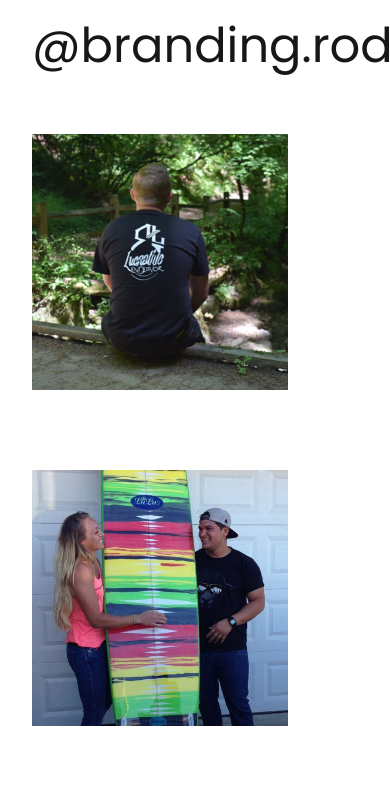
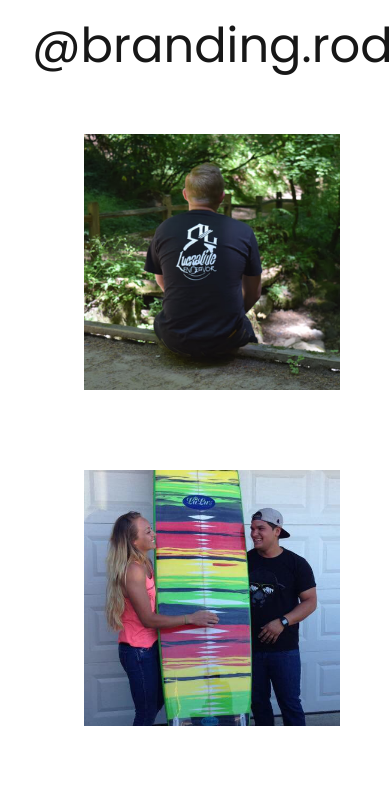
Before and after one commit to rowinbot/thebrandingrod-website, a Next.js app: page / in a window 390 px wide. Shown: the part 4140-4944 px from the top of the page. Built offline with nearby package versions, Linux system fonts and the light colour scheme; some icons are missing.

Commit message:
feat: center ig posts on mobile

```diff
--- a/src/pages/index.tsx
+++ b/src/pages/index.tsx
@@ -145,7 +145,7 @@ export default function Home() {
           </a>
         </h2>
 
-        <ul className="grid grid-cols-1 sm:grid-cols-2 xl:grid-cols-4 gap-20">
+        <ul className="grid grid-cols-1 sm:grid-cols-2 xl:grid-cols-4 gap-20 place-items-center">
           {instagramPosts.map((post) => (
             <InstagramPostButton key={post.label} post={post} />
           ))}
```
